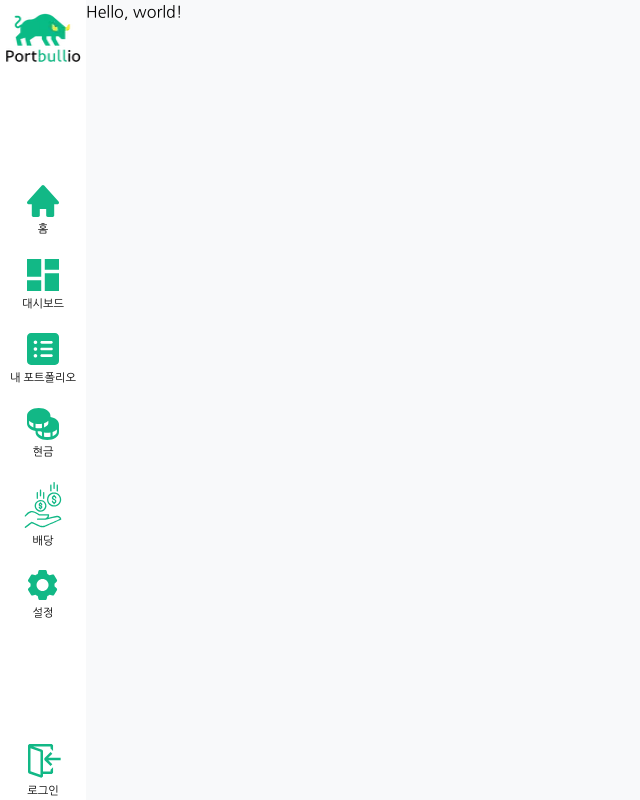
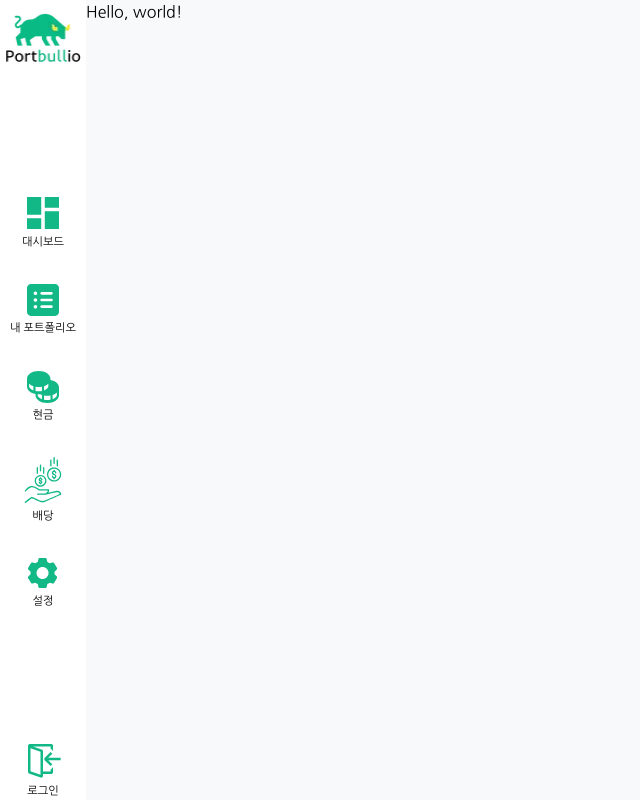
Before and after one commit to jaehyeon48/portbullio, a React app in the folder frontend/: page / in a window 1280 px wide. Shown: the whole page, without its empty margins (0-640 px from the left). Built offline with nearby package versions, Linux system fonts and the light colour scheme.

Commit message:
remove: Navbar에서 홈 아이콘 제거

```diff
--- a/frontend/src/components/Navbar/Navbar.tsx
+++ b/frontend/src/components/Navbar/Navbar.tsx
@@ -23,10 +23,6 @@ export default function Navbar() {
 				/>
 			</Nav.Top>
 			<Nav.Middle flexDirection="column" alignItems="center" justifyContent="space-evenly">
-				<NavbarIconWrapper>
-					<Icon.Home />
-					<p>홈</p>
-				</NavbarIconWrapper>
 				<NavbarIconWrapper>
 					<Icon.Dashboard />
 					<p>대시보드</p>
```
